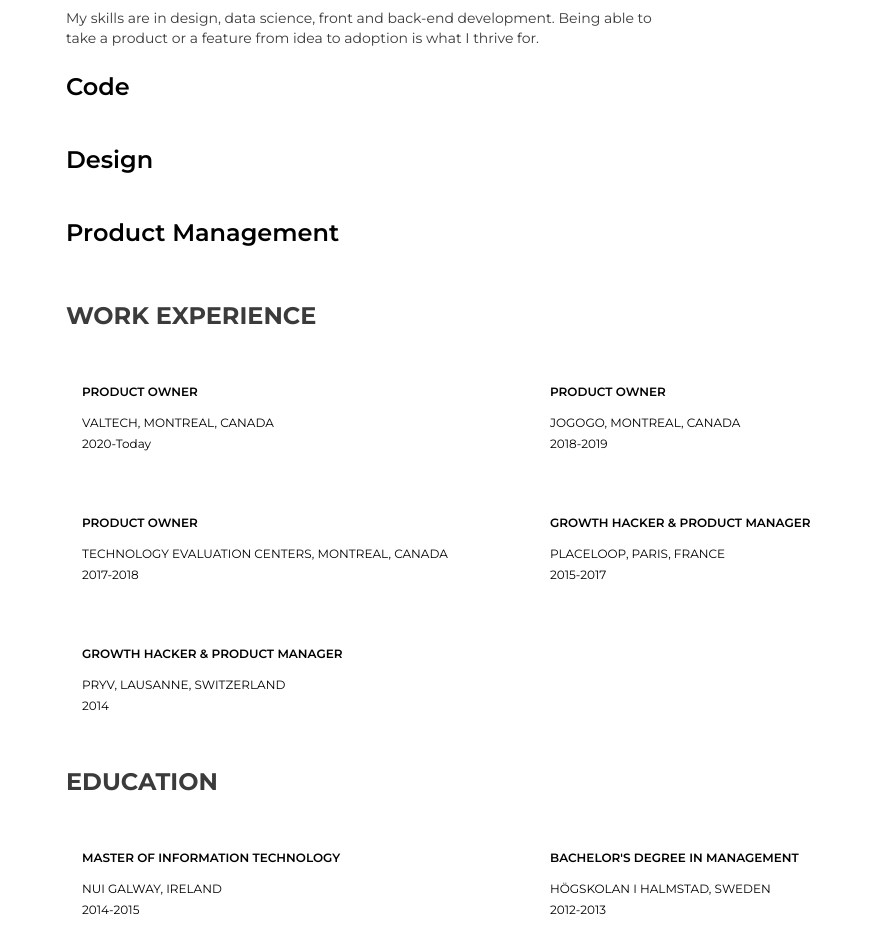
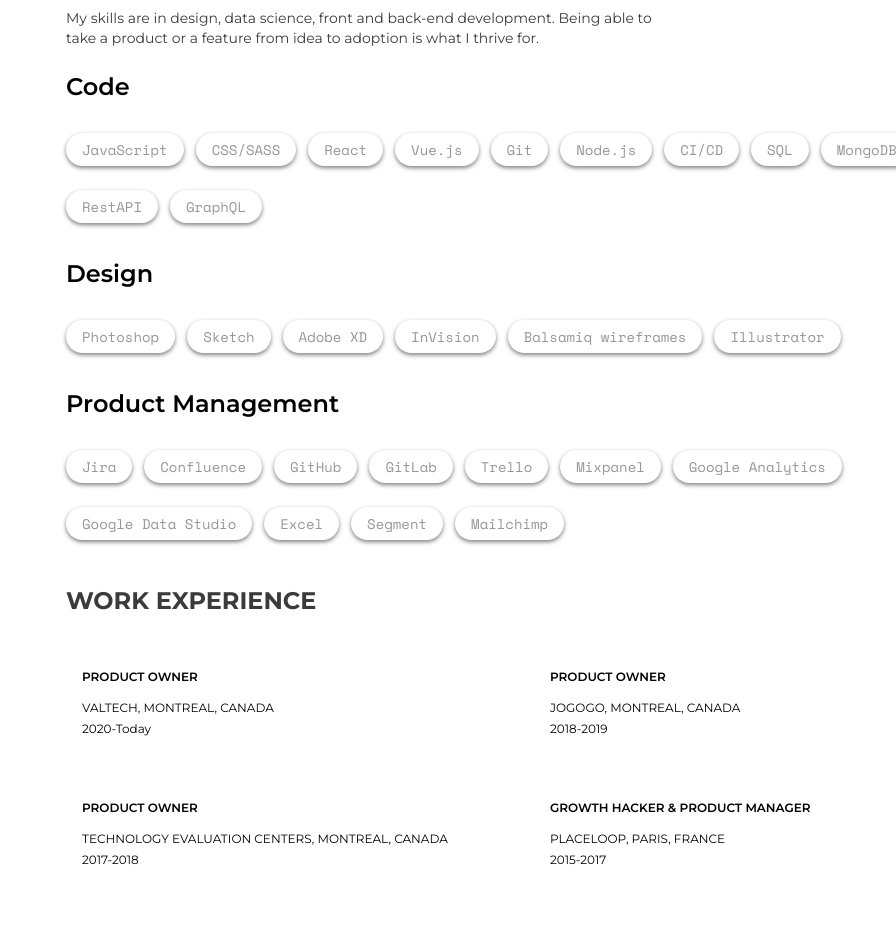
Before and after one commit to Armitage35/portfolio, a Vue app: page / in a window 1280 px wide. Shown: the part 1180-2110 px from the top of the page, without its empty margins (384-1280 px from the left). Built offline with nearby package versions, Linux system fonts and the light colour scheme.

Commit message:
Skills are no longer duplicated in i18n

```diff
--- a/src/Views/CV/CV.vue
+++ b/src/Views/CV/CV.vue
@@ -44,14 +44,14 @@
 		updatedSkills: function() {
 			let smallSkills = [];
 
-			for (let i = 0; i < strings.en.cv.skills.length; i++) {
+			for (let i = 0; i < strings.en.portfolio.skills.length; i++) {
 				let brandNewSkill = {};
-				brandNewSkill.name = strings.en.cv.skills[i].name;
+				brandNewSkill.name = strings.en.portfolio.skills[i].name;
 				brandNewSkill.description = [];
 
-				for (let j = 0; j < strings.en.cv.skills[i].description.length; j++) {
+				for (let j = 0; j < strings.en.portfolio.skills[i].description.length; j++) {
 
-					brandNewSkill.description.push(strings.en.cv.skills[i].description[j].name);
+					brandNewSkill.description.push(strings.en.portfolio.skills[i].description[j].name);
 				}
 				smallSkills.push(brandNewSkill);
 			}
--- a/src/Views/Portfolio/Skills/Skills.vue
+++ b/src/Views/Portfolio/Skills/Skills.vue
@@ -4,15 +4,15 @@
 		<p>My skills are in design, data science, front and back-end development. Being able to take a product or a feature from idea to adoption is what I thrive for.</p>
 		<h2>Code</h2>
 		<div class="skills_list">
-			<SkillCartridge v-for="(codeSkill, key) in strings.en.portfolio.skills.code" :key="key" :skill="codeSkill"></SkillCartridge>
+			<SkillCartridge v-for="(codeSkill, key) in updatedSkills[0].description" :key="key" :skill="codeSkill"></SkillCartridge>
 		</div>
 		<h2>Design</h2>
 		<div class="skills_list">
-			<SkillCartridge v-for="(designSkill, key) in strings.en.portfolio.skills.design" :key="key" :skill="designSkill"></SkillCartridge>
+			<SkillCartridge v-for="(designSkill, key) in updatedSkills[1].description" :key="key" :skill="designSkill"></SkillCartridge>
 		</div>
 		<h2>Product Management</h2>
 		<div class="skills_list">
-			<SkillCartridge v-for="(productManagementSkill, key) in strings.en.portfolio.skills.productManagement" :key="key" :skill="productManagementSkill"></SkillCartridge>
+			<SkillCartridge v-for="(productManagementSkill, key) in updatedSkills[2].description" :key="key" :skill="productManagementSkill"></SkillCartridge>
 		</div>
 	</div>
 </template>
@@ -28,6 +28,30 @@
 		return {
 			strings: strings
 		};
+	},
+	computed: {
+		// This function destructures the skill objects to ignore the skill level
+		updatedSkills: function() {
+			let smallSkills = [];
+
+			for (let i = 0; i < strings.en.portfolio.skills.length; i++) {
+				let brandNewSkill = {};
+				brandNewSkill.name = strings.en.portfolio.skills[i].name;
+				brandNewSkill.description = [];
+
+				for (let j = 0; j < strings.en.portfolio.skills[i].description.length; j++) {
+
+					brandNewSkill.description.push(strings.en.portfolio.skills[i].description[j].name);
+				}
+				smallSkills.push(brandNewSkill);
+			}
+			return smallSkills;
+		},
+		restrictedAmountOfProject: function(){
+			const max3Project = strings.en.portfolio.projects.splice(0, 3) ;
+
+			return max3Project;
+		}
 	}
 };
 </script>
--- a/src/Views/TechnicalFile/TechnicalFile.vue
+++ b/src/Views/TechnicalFile/TechnicalFile.vue
@@ -14,7 +14,7 @@
 			></TechnicalFileEntry>
 			<h1>Skills</h1>
 			<TechnicalFileEntry
-				v-for="(skill) in strings.en.cv.skills" :key="skill.name" :content="skill" title="Skills"
+				v-for="(skill) in strings.en.portfolio.skills" :key="skill.name" :content="skill" title="Skills"
 			></TechnicalFileEntry>
 			<h1>Education</h1>
 			<TechnicalFileEntry
--- a/src/i18n.json
+++ b/src/i18n.json
@@ -379,133 +379,6 @@
 			}
 		},
 		"cv": {
-			"skills": [
-				{
-					"name": "Code",
-					"description": [
-						{
-							"name": "JavaScript",
-							"skillLevel": 75
-						},
-						{
-							"name": "CSS/SASS",
-							"skillLevel": 90
-						},
-						{
-							"name": "React",
-							"skillLevel": 75
-						},
-						{
-							"name": "Vue.js",
-							"skillLevel": 80
-						},
-						{
-							"name": "Git",
-							"skillLevel": 75
-						},
-						{
-							"name": "Node.js",
-							"skillLevel": 60
-						},
-						{
-							"name": "CI/CD",
-							"skillLevel": 60
-						},
-						{
-							"name": "SQL",
-							"skillLevel": 50
-						},
-						{
-							"name": "MongoDB",
-							"skillLevel": 60
-						},
-						{
-							"name": "RestAPI",
-							"skillLevel": 80
-						},
-						{
-							"name": "GraphQL",
-							"skillLevel": 60
-						}
-					]
-				},{
-					"name": "Design",
-					"description": [
-						{
-							"name": "Photoshop",
-							"skillLevel": 60
-						},
-						{
-							"name": "Sketch",
-							"skillLevel": 90
-						},
-						{
-							"name": "Adobe XD",
-							"skillLevel": 75
-						},
-						{
-							"name": "InVision",
-							"skillLevel": 90
-						},
-						{
-							"name": "Balsamiq wireframes",
-							"skillLevel": 90
-						},
-						{
-							"name": "Illustrator",
-							"skillLevel": 60
-						}
-					]
-				},{
-					"name": "Product Management",
-					"description": [
-						{
-							"name": "Jira",
-							"skillLevel": 90
-						},
-						{
-							"name": "Confluence",
-							"skillLevel": 90
-						},
-						{
-							"name": "GitHub",
-							"skillLevel": 90
-						},
-						{
-							"name": "GitLab",
-							"skillLevel": 60
-						},
-						{
-							"name": "Trello",
-							"skillLevel": 75
-						},
-						{
-							"name": "Mixpanel",
-							"skillLevel": 75
-						},
-						{
-							"name": "Google Analytics",
-							"skillLevel": 80
-						},
-						{
-							"name": "Google Data Studio",
-							"skillLevel": 80
-						},
-						{
-							"name": "Excel",
-							"skillLevel": 80
-						},
-						{
-							"name": "Segment",
-							"skillLevel": 90
-						},
-						{
-							"name": "Mailchimp",
-							"skillLevel": 90
-						}
-					]
-				}
-			],
 			"contact": [
 				{
 					"name": "email",
```
